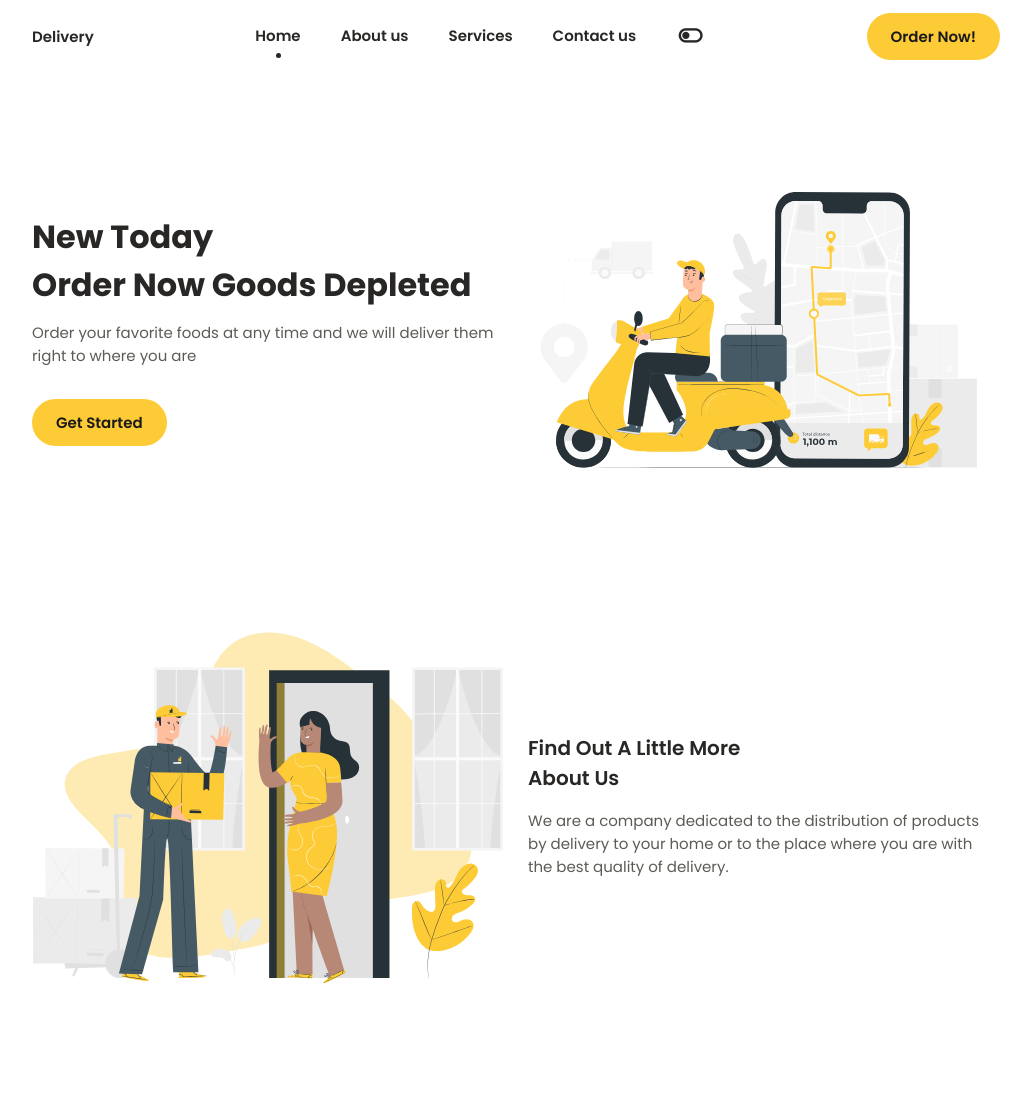
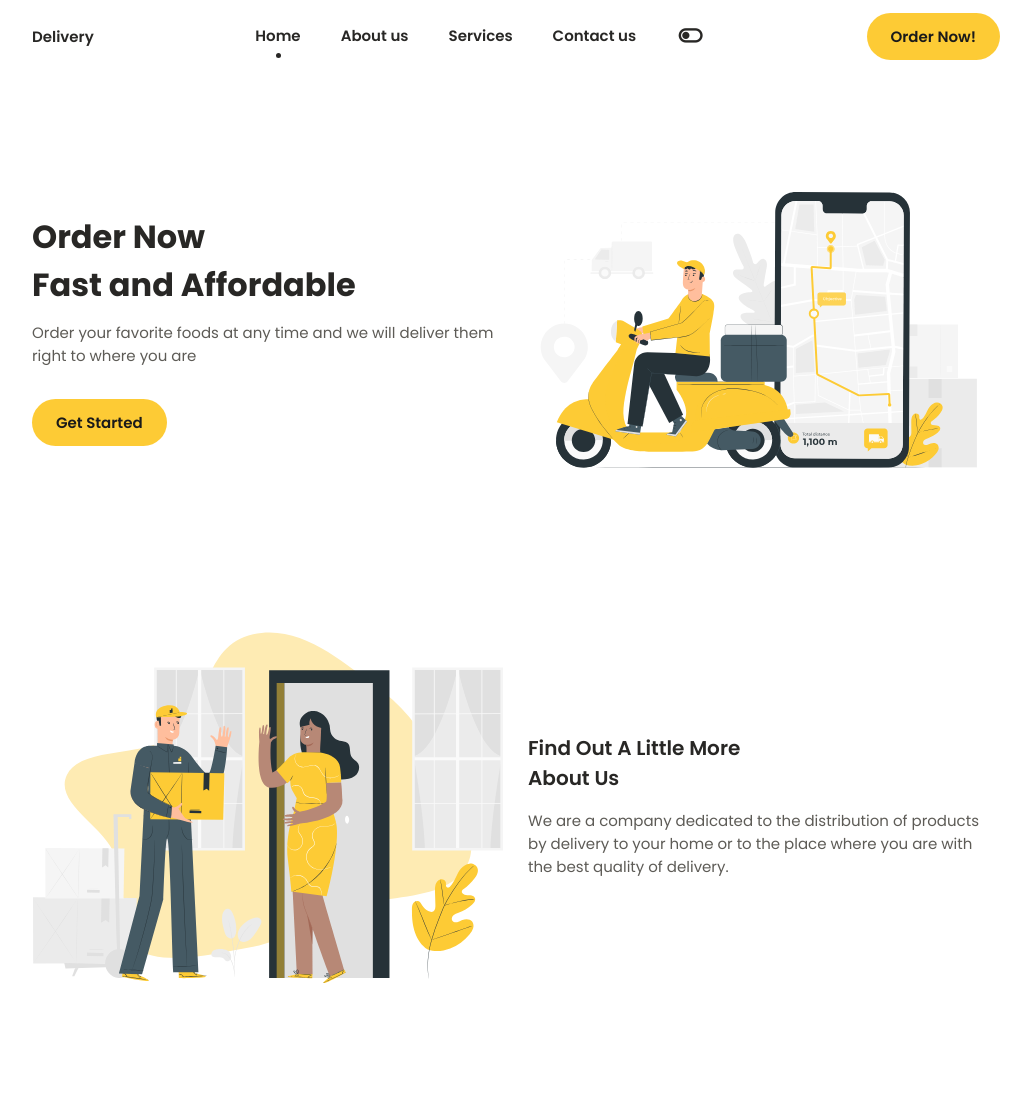
Before and after one commit to Dejanrobi/Delivery-app, a website built with webpack: page public/index.html in a window 1280 px wide. Shown: the top 1100 px of the page, without its empty margins (124-1155 px from the left). Built offline with nearby package versions, Linux system fonts and the light colour scheme.

Commit message:
Index.html
Order Now Fast and affordable

```diff
--- a/public/index.html
+++ b/public/index.html
@@ -993,7 +993,7 @@
         </svg>
 
         <div class="home__data">
-          <h1 class="home__title">New Today <br>Order Now Goods Depleted</br></h1>
+          <h1 class="home__title">Order Now <br>Fast and Affordable</br></h1>
           <p class="home__description">Order your favorite foods at any time and we will deliver them right to where you are</p>
           <a href="" class="button">Get Started</a>
         </div>
```
